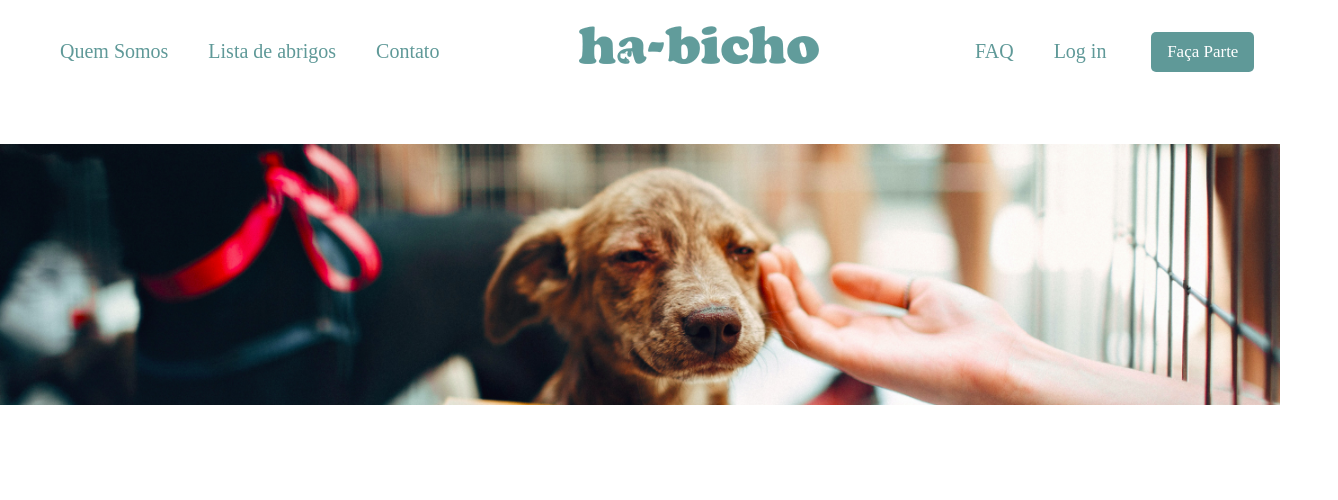
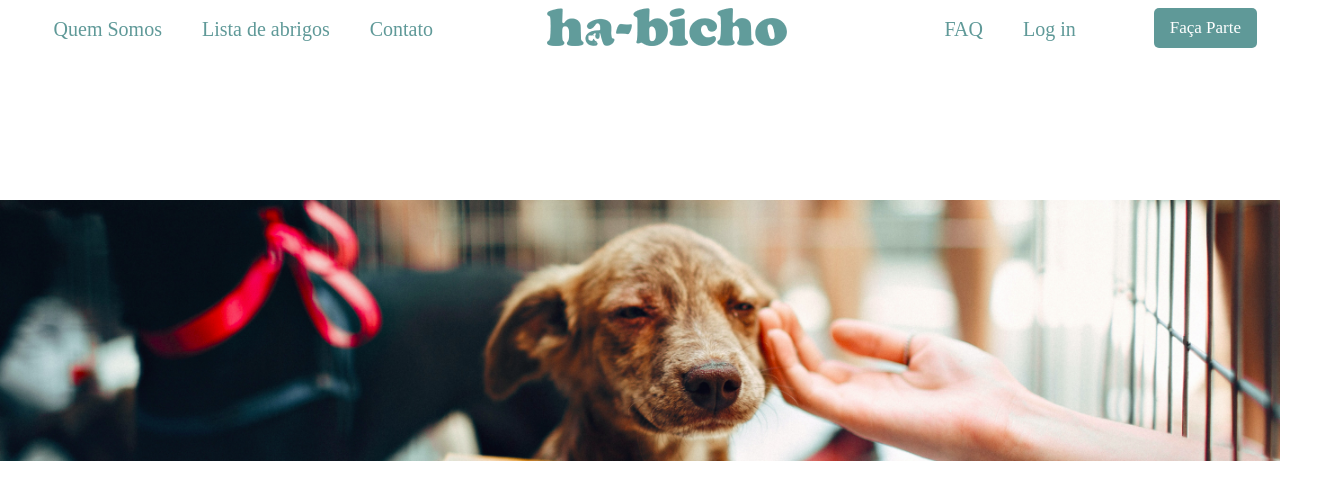
Before and after one commit to Guilherme-Calland/ha-bichos-frontend, an Angular app in the folder frontend/: page / in a window 1280 px wide. Shown: the top 500 px of the page, 1338 px wide, since content can reach past the window. Built offline with nearby package versions, Linux system fonts and the light colour scheme.

Commit message:
mudando para absolute

```diff
--- a/frontend/src/app/app.component.css
+++ b/frontend/src/app/app.component.css
@@ -2,7 +2,6 @@
 
 .barra_de_tarefas{
     color: #5F9998;
-    position: relative;
 }
 
 .barra_de_tarefas ul{
@@ -18,7 +17,7 @@
 }
 
 .barra_de_tarefas_tudo{
-    position: fixed;
+    position: absolute;
     background-color: white;
     width: 105%;
     left: -0.5%;
@@ -41,9 +40,9 @@
     padding-right: 16px;
     height: 20px;
     cursor: pointer;
-    position: fixed;
-    right: 2%;
-    top: 4%;
+    position: absolute;
+    right: 6%;
+    top: 15%;
 }
 
 .faca_parte_btn_inner{
@@ -51,20 +50,22 @@
     font-size: 17px;
 }
 
-.itens_esquerda{
-    position: fixed;
-    left: 0%;
-    top: 5%;
+
+.hb_logo{
+    position: absolute;
+    left: 40%;
+    top: 10%;
 }
 
-.hb_logo{
-    position: fixed;
-    left: 44%;
-    top: 2.5%;
+.itens_esquerda{
+    position: absolute;
+    left: 0%;
+    top: 25%;
 }
 
+
 .itens_direita{
-    position: fixed;
-    right: 12%;
-    top: 5%;
+    position: absolute;
+    right: 18%;
+    top: 25%;
 }
--- a/frontend/src/app/components/pagina-inicial/pagina-inicial.component.css
+++ b/frontend/src/app/components/pagina-inicial/pagina-inicial.component.css
@@ -10,7 +10,7 @@
     background-size: cover;
     margin: auto;
     position: absolute;
-    top: 18%;
+    top: 25%;
     width: 100%;
     left: -0.02%;
 }
```
